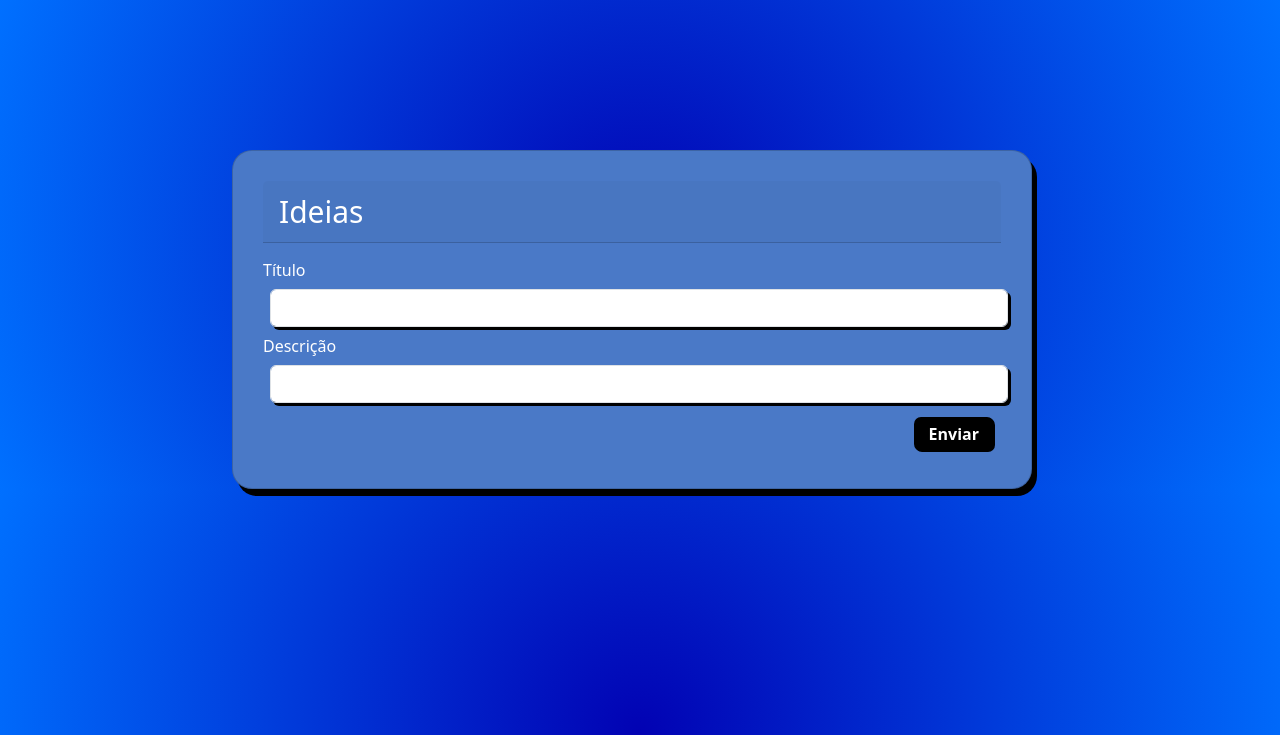
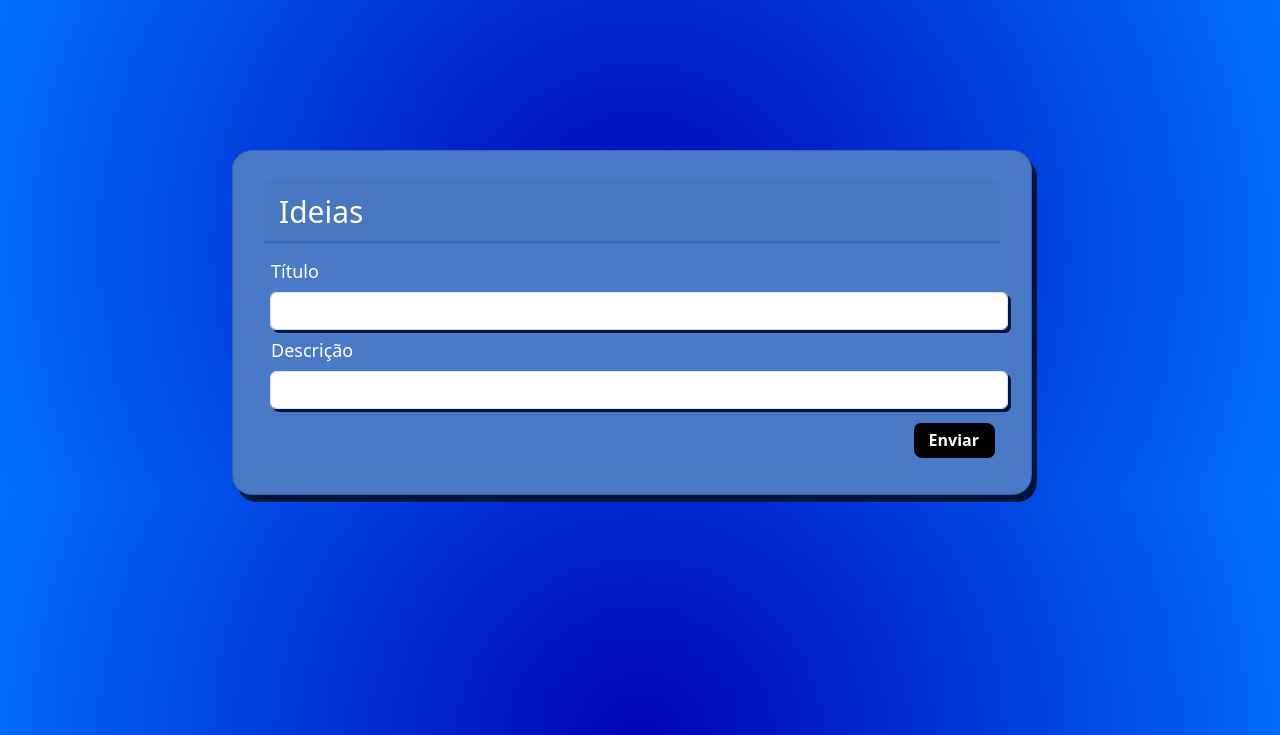
Before and after one commit to gabreaw/project-tasks, a PHP site: page /views/index.html in a window 1280 px wide. Shown: the top 735 px of the page. Run offline with PHP 8.4, Linux system fonts and the light colour scheme.

Commit message:
update commit

```diff
--- a/public/css/style.css
+++ b/public/css/style.css
@@ -26,7 +26,7 @@
     margin-top: 150px;
     padding: 30px;
     background-color: #4a79c7;
-    box-shadow: 5px 7px black;
+    box-shadow: 5px 7px #00153d;
 
 }
 
@@ -38,37 +38,41 @@
 }
 
 body {
-    background: rgb(2,0,36);
-    background: radial-gradient(circle, rgba(2,0,36,1) 0%, rgba(2,2,179,1) 0%, rgba(0,112,255,1) 100%);
+    background: rgb(2, 0, 36);
+    background: radial-gradient(circle, rgba(2, 0, 36, 1) 0%, rgba(2, 2, 179, 1) 0%, rgba(0, 112, 255, 1) 100%);
     margin: 0;
     padding: 0;
     box-sizing: border-box;
 }
 
 #label {
+    font-size: 18px;
     color: white;
+    margin-left: 8px;
 }
 
 #inpt {
-    box-shadow: 3px 3px black;
+    box-shadow: 3px 3px #00153d;
     margin: 7px;
 }
-#thx{
+
+#thx {
     text-align: center;
     color: white;
     text-shadow: 2px 2px black;
+}
 
-}
-#imglf{
+#imglf {
     margin-top: -25px;
     width: 100px;
     height: 100px;
 }
-#cardthx{
+
+#cardthx {
     border-radius: 20px;
     margin-left: 150px;
-    margin-top: 150px;
+    margin-top: 250px;
     padding: 30px;
     background-color: #4e84e0;
-    box-shadow: 5px 7px black;
+    box-shadow: 5px 7px #00153d;
 }
--- a/public/css/styleadm.css
+++ b/public/css/styleadm.css
@@ -100,7 +100,8 @@
     font-size: 16px;
     cursor: move;
 }
-.is-dragging{
+
+.is-dragging {
     scale: 1.05;
     box-shadow: 0px 5px 15px rgba(0, 0, 0, 0.25);
     background: rgb(50, 50, 50);
--- a/public/css/toast.css
+++ b/public/css/toast.css
@@ -66,8 +66,6 @@
     top: -100%;
 }
 
-
-
 .toastTittle {
     font-weight: 500;
     font-size: 18px;
```
Also changed, not shown: public/index.php (+3 -12 lines), public/js/drag.js (+59 -2 lines), public/js/index.js (+1 -58 lines), public/views/admin.html (+5 -2 lines), public/views/index.html (+6 -3 lines), public/views/view.html (+7 -5 lines), src/Controllers/AdminController.php (+32 -40 lines), src/Controllers/SubmitController.php (+4 -7 lines), database/phpsqlite.db, public/img/png-clipart-borders-and-frames-corner-plant-s-leaf-branch-thumbnail-removebg-preview.png (deleted).
